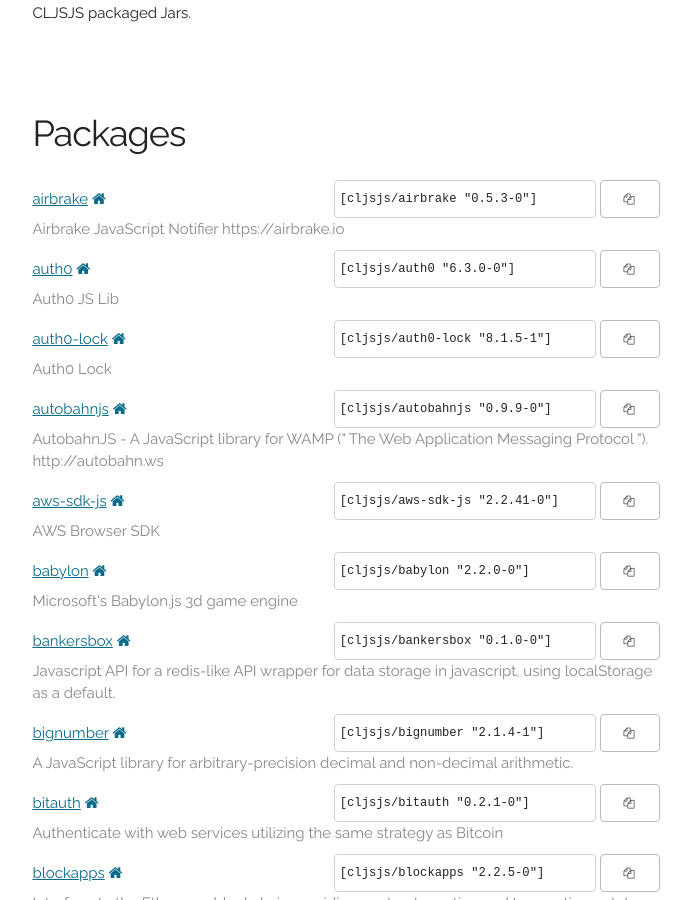
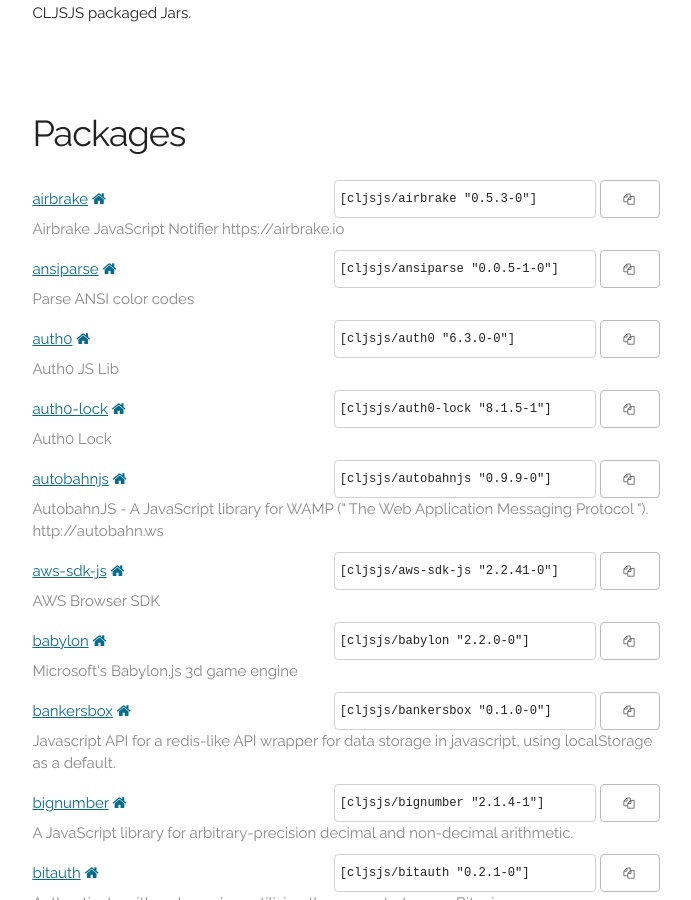
Before and after one commit to cljsjs/cljsjs.github.io, a Jekyll site: the page built from index.markdown, in a window 1280 px wide and 900 px high, scrolled down 868 px. Shown: the whole window, without its empty margins (294-985 px from the left). Built offline with Jekyll 4.4.1, drawn with Linux system fonts in a browser that asks for light colours; nearby versions of some CDN libraries; comment, search, counter and statistics services are not loaded.

Commit message:
Automatic update

```diff
--- a/_includes/packages.html
+++ b/_includes/packages.html
@@ -8,6 +8,15 @@
       <button data-clipboard-text='[cljsjs/airbrake "0.5.3-0"]'><i class="fa fa-copy"></i></button>
     </span>
     <p class="description">Airbrake JavaScript Notifier https://airbrake.io</p>
+  </li>
+  <li>
+    <a href="https://clojars.org/cljsjs/ansiparse">ansiparse</a>
+    <a href="https://github.com/mmalecki/ansiparse" target="new"><i class="fa fa-home"></i></a>
+    <span class="clojars">
+      <input type="text" value='[cljsjs/ansiparse "0.0.5-1-0"]'/>
+      <button data-clipboard-text='[cljsjs/ansiparse "0.0.5-1-0"]'><i class="fa fa-copy"></i></button>
+    </span>
+    <p class="description">Parse ANSI color codes</p>
   </li>
   <li>
     <a href="https://clojars.org/cljsjs/auth0">auth0</a>
```
